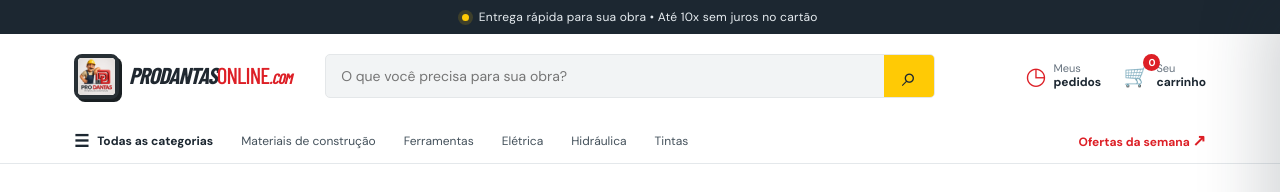
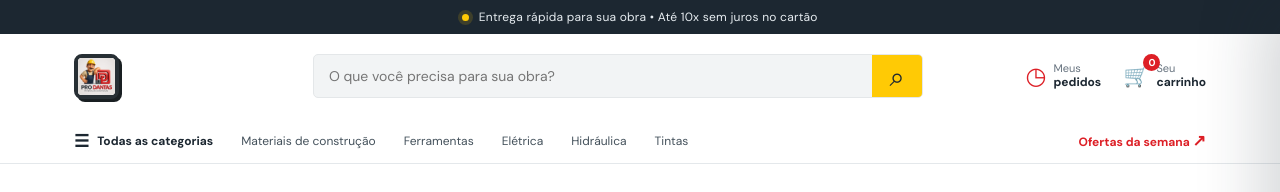
Before and after one commit to dbtecnologia/prodantas-online, a plain HTML site: page index.html in a window 1280 px wide. Shown: the top 192 px of the page. Drawn offline with nearby package versions, Linux system fonts and the light colour scheme; a web font is replaced by a local one.

Commit message:
fix: keep only Pro Dantas logo mark

```diff
--- a/index.html
+++ b/index.html
@@ -17,8 +17,7 @@
     <header class="site-header">
       <div class="header-main container">
         <a class="brand" href="#inicio" aria-label="Prodantas Online - início">
-          <span class="brand-mark brand-image"><img src="assets/codex-clipboard-8d1b736b-bab9-452f-b371-2c53bac472a6.png?v=20261117" alt="" /></span>
-          <span class="brand-name"><strong>PRODANTAS</strong><em>ONLINE</em><small>.COM</small></span>
+          <span class="brand-mark brand-image"><img src="assets/codex-clipboard-8d1b736b-bab9-452f-b371-2c53bac472a6.png?v=20261117" alt="Logo Pro Dantas" /></span>
         </a>
         <form class="search" id="searchForm" role="search">
           <label class="sr-only" for="searchInput">Buscar produto</label>
@@ -130,7 +129,7 @@
       <section class="service-banner container" id="orders"><div class="service-copy"><p class="eyebrow">Vai construir ou reformar?</p><h2>Monte sua lista com quem entende.</h2><p>Conte o que você precisa. A gente ajuda a calcular quantidades, escolher marcas e evitar desperdício.</p><a class="button button-dark" href="https://wa.me/558487431811" target="_blank" rel="noreferrer">Falar com um especialista <span>↗</span></a></div><div class="service-tools"><span>📐</span><span>🧰</span><span>🧱</span></div></section>
     </main>
 
-    <footer class="site-footer"><div class="container footer-grid"><div><a class="brand footer-brand" href="#inicio"><span class="brand-mark brand-image"><img src="assets/codex-clipboard-8d1b736b-bab9-452f-b371-2c53bac472a6.png?v=20261117" alt="" /></span><span class="brand-name"><strong>PRODANTAS</strong><em>ONLINE</em><small>.COM</small></span></a><p>Seu local online de comprar material de construção.</p></div><div><strong>Comprar</strong><a href="#catalogo">Materiais de construção</a><a href="#catalogo">Ferramentas</a><a href="#catalogo">Tintas</a></div><div><strong>Atendimento</strong><a href="#orders">Meus pedidos</a><a href="mailto:contato@prodantasonline.com">contato@prodantasonline.com</a><a href="https://wa.me/558487431811" target="_blank" rel="noreferrer">WhatsApp</a></div><div><strong>Pagamento seguro</strong><p class="payment-icons">VISA · ◉ · PIX</p><a class="seller-link" href="admin.html">Área do lojista ↗</a><small>© 2024 Prodantas Online. Todos os direitos reservados.</small></div></div></footer>
+    <footer class="site-footer"><div class="container footer-grid"><div><a class="brand footer-brand" href="#inicio"><span class="brand-mark brand-image"><img src="assets/codex-clipboard-8d1b736b-bab9-452f-b371-2c53bac472a6.png?v=20261117" alt="Logo Pro Dantas" /></span></a><p>Seu local online de comprar material de construção.</p></div><div><strong>Comprar</strong><a href="#catalogo">Materiais de construção</a><a href="#catalogo">Ferramentas</a><a href="#catalogo">Tintas</a></div><div><strong>Atendimento</strong><a href="#orders">Meus pedidos</a><a href="mailto:contato@prodantasonline.com">contato@prodantasonline.com</a><a href="https://wa.me/558487431811" target="_blank" rel="noreferrer">WhatsApp</a></div><div><strong>Pagamento seguro</strong><p class="payment-icons">VISA · ◉ · PIX</p><a class="seller-link" href="admin.html">Área do lojista ↗</a><small>© 2024 Prodantas Online. Todos os direitos reservados.</small></div></div></footer>
 
     <aside class="cart-drawer" id="cartDrawer" aria-hidden="true"><div class="drawer-header"><div><p class="eyebrow">Sua seleção</p><h2>Meu carrinho</h2></div><button class="close-drawer" type="button" aria-label="Fechar carrinho">×</button></div><div class="cart-items" id="cartItems"></div><div class="cart-empty" id="cartEmpty"><span>🛒</span><strong>Seu carrinho está vazio</strong><p>Adicione produtos para começar sua compra.</p><a href="#catalogo" class="button button-primary close-after-click">Ver produtos</a></div><div class="cart-summary" id="cartSummary" hidden><div><span>Subtotal</span><strong id="cartSubtotal">R$ 0,00</strong></div><p>Frete calculado no checkout</p><button class="button button-primary checkout-button" type="button">Ir para checkout <span>→</span></button></div></aside><div class="drawer-backdrop" id="drawerBackdrop"></div>
     <div class="toast" id="toast" role="status"></div>
```
